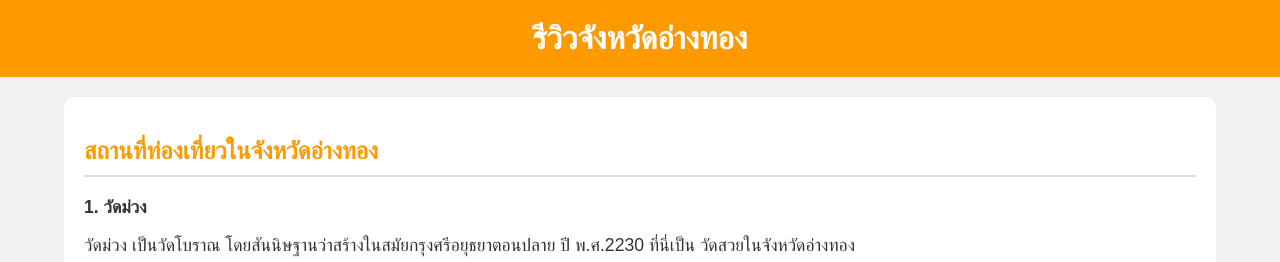
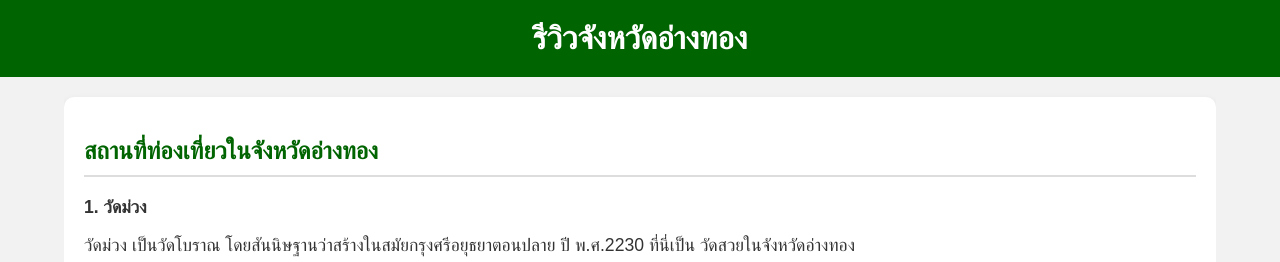
Before and after one commit to GameOver641/GameOver641.github.io, a plain HTML site: page index.html in a window 1280 px wide. Shown: the top 262 px of the page. Drawn offline with Linux system fonts and the light colour scheme.

Commit message:
Update index.html

```diff
--- a/index.html
+++ b/index.html
@@ -13,7 +13,7 @@
             color: #333;
         }
         header {
-            background-color: #ff9900;
+            background-color: #006400;
             color: white;
             text-align: center;
             padding: 20px;
@@ -33,7 +33,7 @@
             box-shadow: 0 4px 8px rgba(0, 0, 0, 0.1);
         }
         h2 {
-            color: #ff9900;
+            color: #006400;
             border-bottom: 2px solid #ddd;
             padding-bottom: 10px;
         }
@@ -53,7 +53,7 @@
             margin-top: 10px;
         }
         footer {
-            background-color: #ff9900;
+            background-color: #006400;
             color: white;
             text-align: center;
             padding: 10px 0;
```
